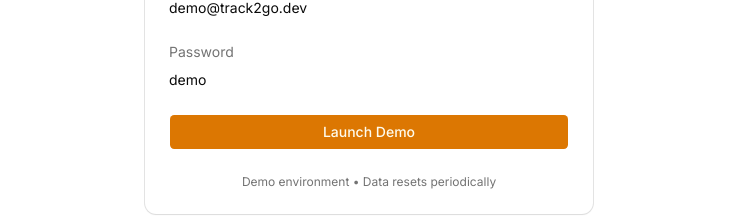
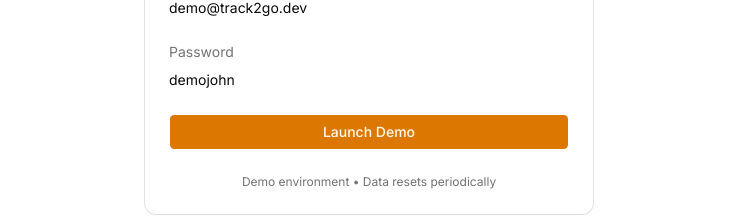
Before and after one commit to Hrishi-524/Track2Go, a Next.js app in the folder frontend/: page / in a window 1280 px wide. Shown: the part 1781-1997 px from the top of the page, without its empty margins (271-1008 px from the left). Built offline with nearby package versions, Linux system fonts and the light colour scheme; no server answers.

Commit message:
Demo section passoword correction

```diff
--- a/frontend/components/landing/demo-section.tsx
+++ b/frontend/components/landing/demo-section.tsx
@@ -63,7 +63,7 @@ export function DemoSection() {
 
               <div className="space-y-2 text-sm">
                 <p className="text-muted-foreground">Password</p>
-                <p className="font-mono text-sm">demo</p>
+                <p className="font-mono text-sm">demojohn</p>
               </div>
 
               <Button className="w-full" onClick={handleDemoLogin} disabled={loading}>
--- a/frontend/components/layout/app-header.tsx
+++ b/frontend/components/layout/app-header.tsx
@@ -49,7 +49,7 @@ export function AppHeader() {
           </Link>
 
           <Link
-            href="https://github.com/YOUR_REPO"
+            href="https://github.com/Hrishi-524/Track2Go"
             target="_blank"
             className="text-sm text-muted-foreground hover:text-foreground"
           >
```
